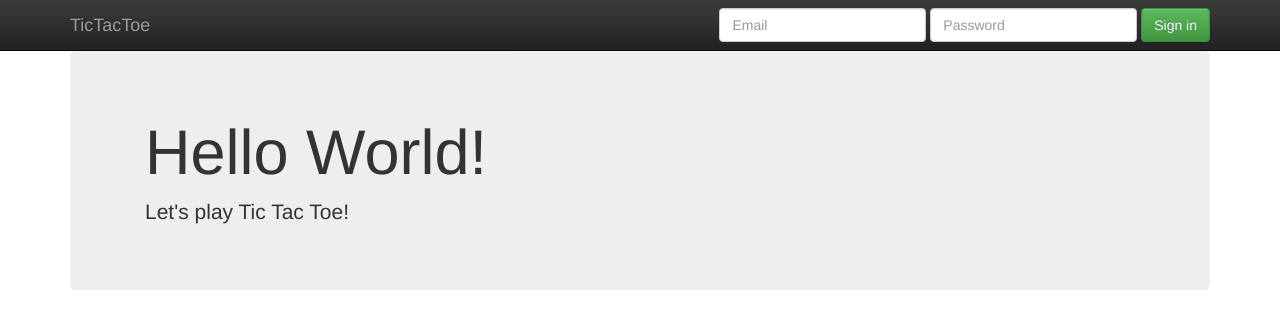
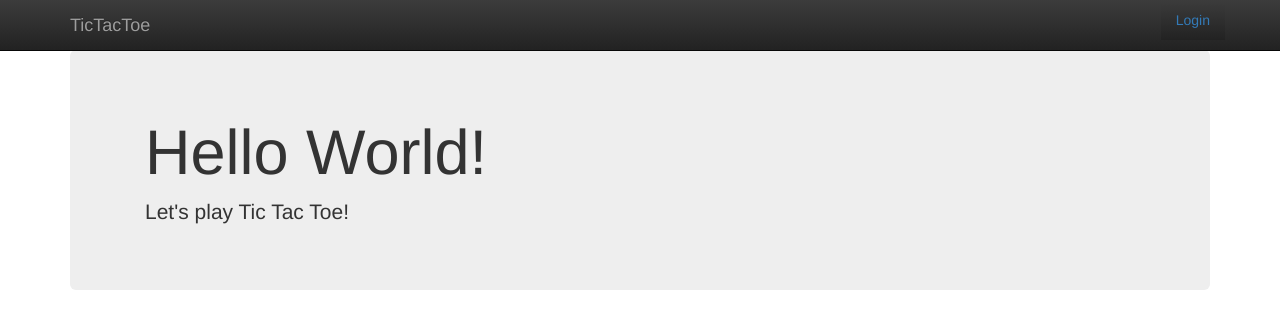
Before and after one commit to ben-the-hedgehog/tic-tac-toe, a Django app: page / in a window 1280 px wide. Shown: the top 329 px of the page. Run offline with Django 3.2, Linux system fonts and the light colour scheme; some libraries are stand-ins or nearby versions.

Commit message:
login and logout pages

```diff
--- a/tictactoe/player/urls.py
+++ b/tictactoe/player/urls.py
@@ -1,6 +1,10 @@
 from django.urls import path
+from django.contrib.auth.views import LoginView, LogoutView
 from .views import home
 
+
 urlpatterns = [
-    path("home", home)
+    path("home", home, name="player_home"),
+    path("login", LoginView.as_view(template_name="player/login_form.html"), name="player_login"),
+    path("logout", LogoutView.as_view(), name="player_logout"),
 ]
--- a/tictactoe/player/views.py
+++ b/tictactoe/player/views.py
@@ -1,7 +1,9 @@
 from django.shortcuts import render
 from gameplay.models import Game
+from django.contrib.auth.decorators import login_required
 
 # Create your views here.
+@login_required
 def home(request):
 
     my_games = Game.objects.games_for_user(request.user)
--- a/tictactoe/templates/base.html
+++ b/tictactoe/templates/base.html
@@ -33,17 +33,14 @@
           </button>
           <a class="navbar-brand" href="/">TicTacToe</a>
         </div>
-        <div id="navbar" class="navbar-collapse collapse">
-          <form class="navbar-form navbar-right" role="form">
-            <div class="form-group">
-              <input type="text" placeholder="Email" class="form-control">
-            </div>
-            <div class="form-group">
-              <input type="password" placeholder="Password" class="form-control">
-            </div>
-            <button type="submit" class="btn btn-success">Sign in</button>
-          </form>
-        </div><!--/.navbar-collapse -->
+
+        <ul class="nav navbar-inverse navbar-right">
+          {% if user.is_authenticated %}
+            <li> <a href="{% url 'player_logout' %}">Logout</a> </li>
+          {% else %}
+            <li> <a href="{% url 'player_login' %}">Login</a> </li>
+          {% endif %}
+        </ul>
       </div>
     </nav>
 
--- a/tictactoe/tictactoe/settings.py
+++ b/tictactoe/tictactoe/settings.py
@@ -124,3 +124,7 @@ STATIC_URL = '/static/'
 STATICFILES_DIRS = [
     os.path.join(BASE_DIR, 'static')
 ]
+
+LOGIN_REDIRECT_URL = "player_home"
+LOGOUT_REDIRECT_URL = "tictactoe_welcome"
+LOGIN_URL = "player_login"
--- a/tictactoe/tictactoe/urls.py
+++ b/tictactoe/tictactoe/urls.py
@@ -20,6 +20,6 @@ from .views import welcome
 
 urlpatterns = [
     path('admin/', admin.site.urls),
-    path('', welcome),
+    path('', welcome, name="tictactoe_welcome"),
     path('player/', include('player.urls'))
 ]
--- a/tictactoe/tictactoe/views.py
+++ b/tictactoe/tictactoe/views.py
@@ -1,4 +1,7 @@
-from django.shortcuts import render
+from django.shortcuts import render, redirect
 
 def welcome(request):
-    return render(request, 'tictactoe/welcome.html')
+    if request.user.is_authenticated:
+        return redirect('player_home')
+    else:
+        return render(request, 'tictactoe/welcome.html')
```
Also changed, not shown: tictactoe/templates/player/login_form.html (added, +20 -0 lines), tictactoe/db.sqlite3.
